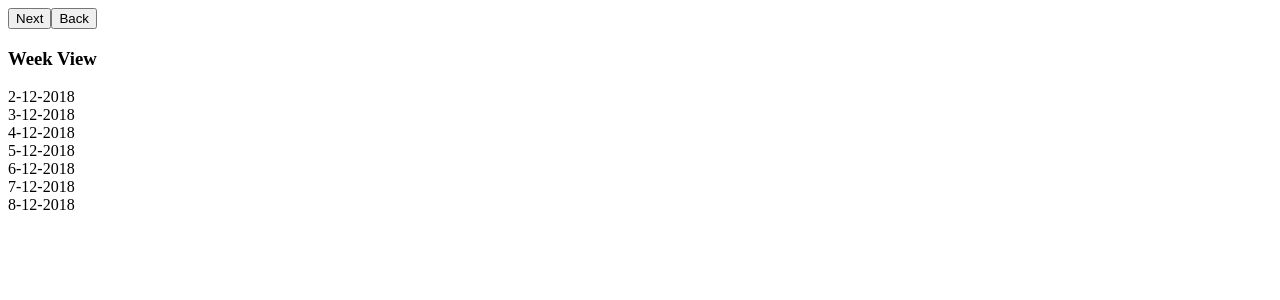
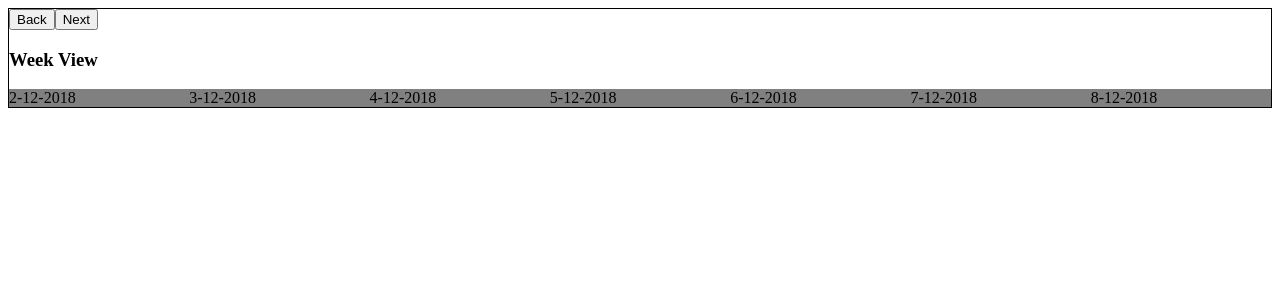
Before and after one commit to stayko/react-timetable-ts, a React app: page / in a window 1280 px wide. Shown: the top 300 px of the page. Built offline with nearby package versions, Linux system fonts and the light colour scheme.

Commit message:
Add back and next functionality and some styling

```diff
--- a/src/components/Controls.tsx
+++ b/src/components/Controls.tsx
@@ -12,8 +12,8 @@ export default class Controls extends React.Component<Props, State> {
   render() {
     return (
       <div>
+        <button onClick={() => this.props.backHandler()}>Back</button>
         <button onClick={() => this.props.nextHandler()}>Next</button>
-        <button onClick={() => this.props.backHandler()}>Back</button>
       </div>
     );
   }
--- a/src/components/Timetable.tsx
+++ b/src/components/Timetable.tsx
@@ -26,11 +26,15 @@ export default class Timetable extends React.Component<Props, State> {
   };
 
   backHandler = () => {
-    alert('pressed back');
+    const d = new Date(this.state.currentDate.valueOf());
+    d.setDate(d.getDate() - 7);
+    this.setState({ currentDate: d }, () => console.log('pressed back'));
   };
 
   nextHandler = () => {
-    alert('pressed next');
+    const d = new Date(this.state.currentDate.valueOf());
+    d.setDate(d.getDate() + 7);
+    this.setState({ currentDate: d }, () => console.log('pressed next'));
   };
 
   render() {
--- a/src/components/WeekView.tsx
+++ b/src/components/WeekView.tsx
@@ -35,8 +35,10 @@ export default class WeekView extends React.Component<Props, State> {
     dates.forEach(d => {
       formattedDate = new Date(d.valueOf());
       result.push(
-        <div key={(id += 1)}>{`${formattedDate.getDate()}-${formattedDate.getMonth() +
-          1}-${formattedDate.getFullYear()}`}</div>
+        <div
+          className="react-timetable-ts__header-item"
+          key={(id += 1)}
+        >{`${formattedDate.getDate()}-${formattedDate.getMonth() + 1}-${formattedDate.getFullYear()}`}</div>
       );
     });
 
@@ -47,7 +49,7 @@ export default class WeekView extends React.Component<Props, State> {
     return (
       <React.Fragment>
         <h3>Week View</h3>
-        <div>{this.renderColumns()}</div>
+        <div className="react-timetable-ts__header">{this.renderColumns()}</div>
       </React.Fragment>
     );
   }
--- a/src/stylesheets/react-timetable.scss
+++ b/src/stylesheets/react-timetable.scss
@@ -3,3 +3,15 @@
 body {
     background-color: $react-timetable__background-color;
 }
+
+.react-timetable-ts {
+    position: relative;
+    border: 1px solid black;
+    &__header {
+        display: flex;
+        background-color: gray;
+        &-item {
+            flex: 1;
+        }
+    }
+}
```
